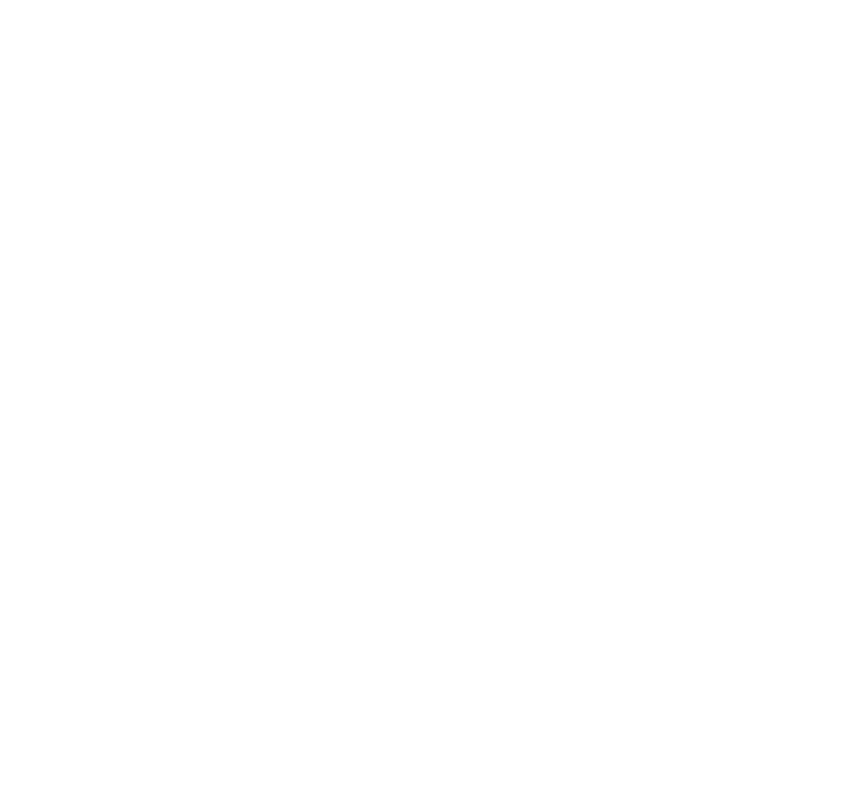
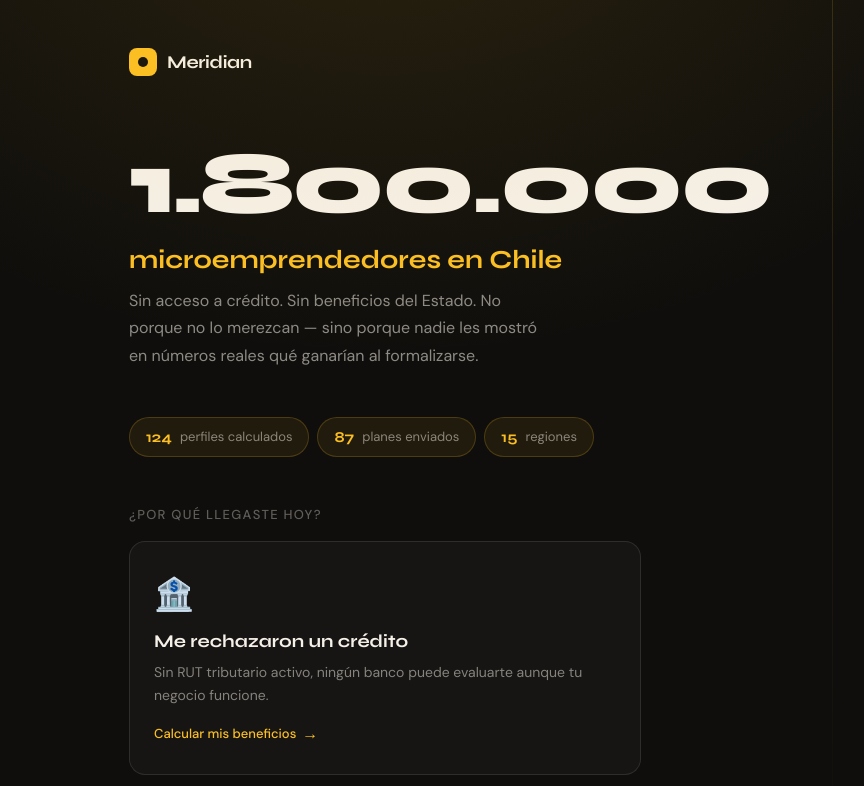
Before and after one commit to crizoz/meridian-claude-impact-lab, a React (Vite) app in the folder frontend/: page / in a window 1280 px wide. Shown: the top 786 px of the page, without its empty margins (255-1119 px from the left). Built offline with nearby package versions, Linux system fonts and the light colour scheme.

Commit message:
Dev Branch creation and Landing page

```diff
--- a/frontend/src/pages/Entrada.jsx
+++ b/frontend/src/pages/Entrada.jsx
@@ -1,32 +1,375 @@
-// Página de entrada — landing page de Meridian
-//
-// Muestra el dolor real del microempresario y convierte a /preguntas.
-//
-// Secciones a implementar:
-// 1. Hero: título con el problema real (ej: "El 70% de las pymes paga más
-//    impuestos de los que debería. ¿Eres uno de ellos?")
-// 2. Tres pain points como botones/cards: tributario, financiero, capacitación
-// 3. StatsCounter con empresas asesoradas, beneficios detectados y regiones
-// 4. CTA principal: "Descubre tus beneficios en 5 minutos" → /preguntas
-//
-// Animaciones: entrada con Framer Motion (fade + slide up staggered)
+// frontend/src/pages/Entrada.jsx
+// Meridian — Landing page principal
+// Fuentes requeridas en index.html:
+// <link href="https://fonts.googleapis.com/css2?family=Syne:wght@700;800&family=DM+Sans:wght@400;500&display=swap" rel="stylesheet">
 
+import { useEffect, useState } from 'react'
 import { useNavigate } from 'react-router-dom'
-import StatsCounter from '../components/StatsCounter'
+import { motion, useMotionValue, useTransform, animate } from 'framer-motion'
+
+// --- Contador animado de número grande ---
+function AnimatedNumber({ target, duration = 2 }) {
+  const count = useMotionValue(0)
+  const rounded = useTransform(count, v => Math.floor(v).toLocaleString('es-CL'))
+  const [display, setDisplay] = useState('0')
+
+  useEffect(() => {
+    const controls = animate(count, target, {
+      duration,
+      ease: 'easeOut',
+      onUpdate: v => setDisplay(Math.floor(v).toLocaleString('es-CL'))
+    })
+    return controls.stop
+  }, [target])
+
+  return <span>{display}</span>
+}
+
+// --- Card de punto de dolor ---
+function PainCard({ icon, titulo, descripcion, onClick, delay }) {
+  return (
+    <motion.button
+      initial={{ opacity: 0, y: 24 }}
+      animate={{ opacity: 1, y: 0 }}
+      transition={{ delay, duration: 0.5, ease: [0.22, 1, 0.36, 1] }}
+      whileHover={{ scale: 1.02, backgroundColor: 'rgba(251, 191, 36, 0.06)' }}
+      whileTap={{ scale: 0.98 }}
+      onClick={onClick}
+      style={{
+        background: 'rgba(255,255,255,0.03)',
+        border: '1px solid rgba(255,255,255,0.1)',
+        borderRadius: '16px',
+        padding: '28px 24px',
+        textAlign: 'left',
+        cursor: 'pointer',
+        width: '100%',
+        transition: 'background 0.2s',
+      }}
+    >
+      <div style={{ fontSize: '32px', marginBottom: '12px' }}>{icon}</div>
+      <p style={{
+        fontFamily: "'Syne', sans-serif",
+        fontSize: '18px',
+        fontWeight: 700,
+        color: '#F5F0E8',
+        margin: '0 0 8px',
+        lineHeight: 1.3,
+      }}>
+        {titulo}
+      </p>
+      <p style={{
+        fontFamily: "'DM Sans', sans-serif",
+        fontSize: '14px',
+        color: 'rgba(245,240,232,0.5)',
+        margin: 0,
+        lineHeight: 1.6,
+      }}>
+        {descripcion}
+      </p>
+      <div style={{
+        marginTop: '16px',
+        display: 'flex',
+        alignItems: 'center',
+        gap: '6px',
+        color: '#FBBF24',
+        fontFamily: "'DM Sans', sans-serif",
+        fontSize: '13px',
+        fontWeight: 500,
+      }}>
+        Calcular mis beneficios
+        <span style={{ fontSize: '16px' }}>→</span>
+      </div>
+    </motion.button>
+  )
+}
+
+// --- Stat chip ---
+function StatChip({ valor, label, delay }) {
+  return (
+    <motion.div
+      initial={{ opacity: 0, scale: 0.9 }}
+      animate={{ opacity: 1, scale: 1 }}
+      transition={{ delay, duration: 0.4 }}
+      style={{
+        background: 'rgba(251,191,36,0.08)',
+        border: '1px solid rgba(251,191,36,0.2)',
+        borderRadius: '100px',
+        padding: '8px 16px',
+        display: 'flex',
+        alignItems: 'center',
+        gap: '8px',
+      }}
+    >
+      <span style={{
+        fontFamily: "'Syne', sans-serif",
+        fontSize: '15px',
+        fontWeight: 700,
+        color: '#FBBF24',
+      }}>
+        {valor}
+      </span>
+      <span style={{
+        fontFamily: "'DM Sans', sans-serif",
+        fontSize: '13px',
+        color: 'rgba(245,240,232,0.5)',
+      }}>
+        {label}
+      </span>
+    </motion.div>
+  )
+}
 
 export default function Entrada() {
   const navigate = useNavigate()
+  const [stats, setStats] = useState({
+    total_perfiles: 0,
+    total_planes_enviados: 0,
+  })
 
-  // TODO: fetch desde /stats para obtener datos reales del StatsCounter
-  // const [stats, setStats] = useState({ empresas: 0, beneficios_mm: 0, regiones: 0 })
-  // useEffect(() => { fetch('/api/stats').then(...).then(setStats) }, [])
+  useEffect(() => {
+    // TODO: fetch desde /api/stats cuando el backend esté listo
+    // fetch(`${import.meta.env.VITE_API_URL}/stats`)
+    //   .then(r => r.json())
+    //   .then(setStats)
+    //   .catch(() => {})
+
+    // Placeholder para desarrollo
+    setStats({ total_perfiles: 124, total_planes_enviados: 87 })
+  }, [])
+
+  const handlePain = (dolor) => {
+    // Guarda el dolor seleccionado en sessionStorage para el flujo de preguntas
+    sessionStorage.setItem('meridian_dolor', dolor)
+    navigate('/preguntas')
+  }
+
+  const pains = [
+    {
+      icon: '🏦',
+      titulo: 'Me rechazaron un crédito',
+      descripcion: 'Sin RUT tributario activo, ningún banco puede evaluarte aunque tu negocio funcione.',
+      dolor: 'credito_rechazado',
+      delay: 0.55,
+    },
+    {
+      icon: '📄',
+      titulo: 'Me pidieron boleta',
+      descripcion: 'Mercado Libre, un cliente grande o el municipio — el muro siempre es el mismo.',
+      dolor: 'necesito_boleta',
+      delay: 0.65,
+    },
+    {
+      icon: '📈',
+      titulo: 'Quiero hacer crecer mi negocio',
+      descripcion: 'Hay beneficios estatales, créditos Fogape y programas Corfo que no puedes usar aún.',
+      dolor: 'quiero_crecer',
+      delay: 0.75,
+    },
+  ]
 
   return (
-    <div>
-      {/* TODO: Hero section con título de dolor real y subtítulo */}
-      {/* TODO: Tres pain points como cards clickeables */}
-      {/* TODO: <StatsCounter empresas={stats.empresas} beneficios_mm={stats.beneficios_mm} regiones={stats.regiones} /> */}
-      {/* TODO: Botón CTA principal que llama navigate('/preguntas') */}
+    <div style={{
+      minHeight: '100vh',
+      background: '#0F0E0C',
+      position: 'relative',
+      overflow: 'hidden',
+    }}>
+
+      {/* Textura de fondo sutil */}
+      <div style={{
+        position: 'absolute',
+        inset: 0,
+        backgroundImage: `radial-gradient(ellipse 80% 50% at 50% -10%, rgba(251,191,36,0.12) 0%, transparent 70%)`,
+        pointerEvents: 'none',
+      }} />
+
+      {/* Línea diagonal decorativa */}
+      <div style={{
+        position: 'absolute',
+        top: 0,
+        right: '15%',
+        width: '1px',
+        height: '100%',
+        background: 'linear-gradient(to bottom, rgba(251,191,36,0.15), transparent 60%)',
+        pointerEvents: 'none',
+      }} />
+
+      <div style={{
+        maxWidth: '560px',
+        margin: '0 auto',
+        padding: '0 24px',
+        paddingBottom: '80px',
+      }}>
+
+        {/* Logo / nombre */}
+        <motion.div
+          initial={{ opacity: 0 }}
+          animate={{ opacity: 1 }}
+          transition={{ duration: 0.4 }}
+          style={{
+            paddingTop: '48px',
+            paddingBottom: '64px',
+            display: 'flex',
+            alignItems: 'center',
+            gap: '10px',
+          }}
+        >
+          <div style={{
+            width: '28px',
+            height: '28px',
+            borderRadius: '8px',
+            background: '#FBBF24',
+            display: 'flex',
+            alignItems: 'center',
+            justifyContent: 'center',
+          }}>
+            <div style={{
+              width: '10px',
+              height: '10px',
+              borderRadius: '50%',
+              background: '#0F0E0C',
+            }} />
+          </div>
+          <span style={{
+            fontFamily: "'Syne', sans-serif",
+            fontSize: '18px',
+            fontWeight: 700,
+            color: '#F5F0E8',
+            letterSpacing: '-0.02em',
+          }}>
+            Meridian
+          </span>
+        </motion.div>
+
+        {/* Hero — el número primero */}
+        <motion.div
+          initial={{ opacity: 0, y: 16 }}
+          animate={{ opacity: 1, y: 0 }}
+          transition={{ delay: 0.1, duration: 0.6, ease: [0.22, 1, 0.36, 1] }}
+          style={{ marginBottom: '16px' }}
+        >
+          <div style={{
+            fontFamily: "'Syne', sans-serif",
+            fontSize: 'clamp(56px, 14vw, 88px)',
+            fontWeight: 800,
+            color: '#F5F0E8',
+            lineHeight: 1,
+            letterSpacing: '-0.04em',
+          }}>
+            <AnimatedNumber target={1800000} duration={2.2} />
+          </div>
+        </motion.div>
+
+        <motion.div
+          initial={{ opacity: 0, y: 12 }}
+          animate={{ opacity: 1, y: 0 }}
+          transition={{ delay: 0.25, duration: 0.5 }}
+          style={{ marginBottom: '48px' }}
+        >
+          <p style={{
+            fontFamily: "'Syne', sans-serif",
+            fontSize: 'clamp(20px, 5vw, 26px)',
+            fontWeight: 700,
+            color: '#FBBF24',
+            margin: '0 0 12px',
+            lineHeight: 1.2,
+          }}>
+            microemprendedores en Chile
+          </p>
+          <p style={{
+            fontFamily: "'DM Sans', sans-serif",
+            fontSize: '16px',
+            color: 'rgba(245,240,232,0.55)',
+            margin: 0,
+            lineHeight: 1.7,
+            maxWidth: '420px',
+          }}>
+            Sin acceso a crédito. Sin beneficios del Estado. No porque no lo merezcan —
+            sino porque nadie les mostró en números reales qué ganarían al formalizarse.
+          </p>
+        </motion.div>
+
+        {/* Stats en tiempo real */}
+        <motion.div
+          initial={{ opacity: 0 }}
+          animate={{ opacity: 1 }}
+          transition={{ delay: 0.4, duration: 0.5 }}
+          style={{
+            display: 'flex',
+            flexWrap: 'wrap',
+            gap: '8px',
+            marginBottom: '48px',
+          }}
+        >
+          <StatChip
+            valor={stats.total_perfiles.toLocaleString('es-CL')}
+            label="perfiles calculados"
+            delay={0.4}
+          />
+          <StatChip
+            valor={stats.total_planes_enviados.toLocaleString('es-CL')}
+            label="planes enviados"
+            delay={0.45}
+          />
+          <StatChip
+            valor="15"
+            label="regiones"
+            delay={0.5}
+          />
+        </motion.div>
+
+        {/* Pregunta de entrada */}
+        <motion.p
+          initial={{ opacity: 0 }}
+          animate={{ opacity: 1 }}
+          transition={{ delay: 0.5, duration: 0.4 }}
+          style={{
+            fontFamily: "'DM Sans', sans-serif",
+            fontSize: '13px',
+            fontWeight: 500,
+            color: 'rgba(245,240,232,0.35)',
+            textTransform: 'uppercase',
+            letterSpacing: '0.1em',
+            margin: '0 0 16px',
+          }}
+        >
+          ¿Por qué llegaste hoy?
+        </motion.p>
+
+        {/* Pain cards */}
+        <div style={{ display: 'flex', flexDirection: 'column', gap: '12px' }}>
+          {pains.map(p => (
+            <PainCard
+              key={p.dolor}
+              icon={p.icon}
+              titulo={p.titulo}
+              descripcion={p.descripcion}
+              onClick={() => handlePain(p.dolor)}
+              delay={p.delay}
+            />
+          ))}
+        </div>
+
+        {/* Footer mínimo */}
+        <motion.p
+          initial={{ opacity: 0 }}
+          animate={{ opacity: 1 }}
+          transition={{ delay: 1, duration: 0.5 }}
+          style={{
+            fontFamily: "'DM Sans', sans-serif",
+            fontSize: '12px',
+            color: 'rgba(245,240,232,0.2)',
+            textAlign: 'center',
+            marginTop: '48px',
+            lineHeight: 1.6,
+          }}
+        >
+          Meridian no almacena datos personales sin tu consentimiento.
+          <br />
+          Construido en Claude Impact Lab Chile 2026.
+        </motion.p>
+
+      </div>
     </div>
   )
 }
```
Also changed, not shown: frontend/index.html (+7 -1 lines), 2 other files (tests, documents, lock files or other folders).
